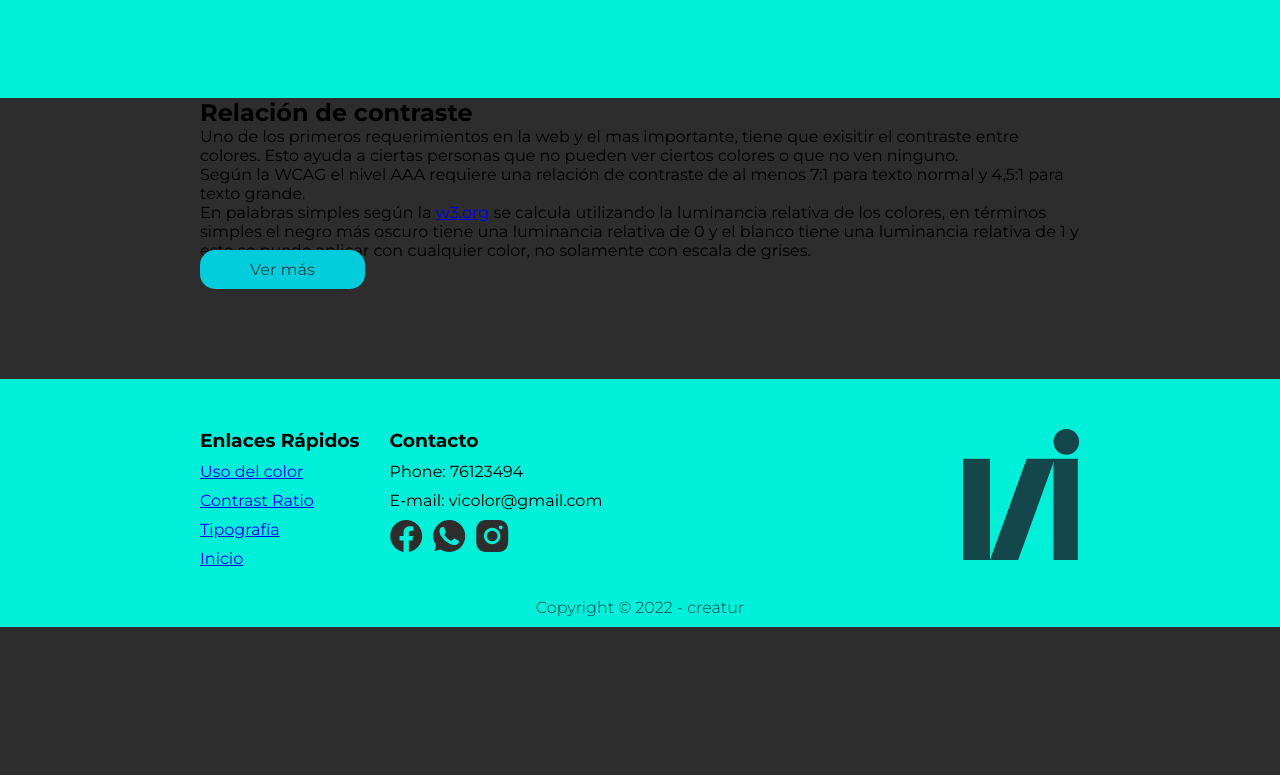
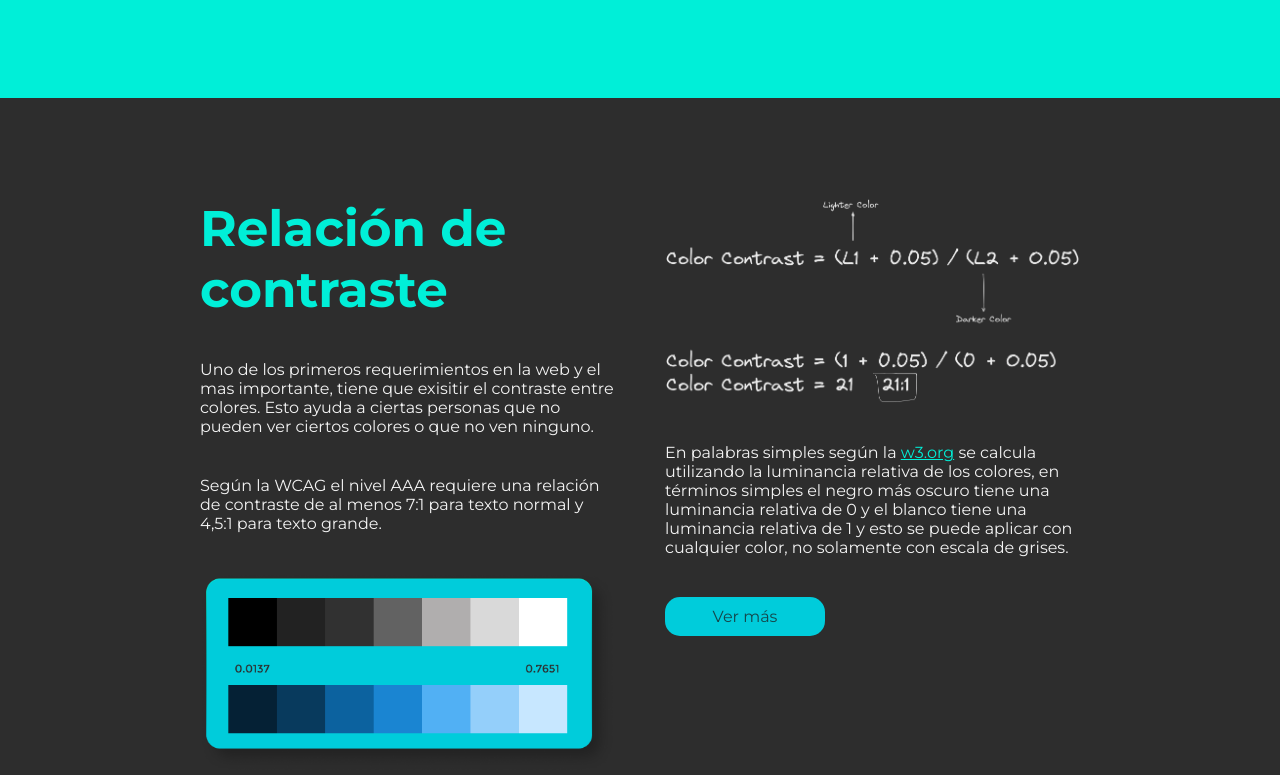
Before and after one commit to Benjamin-zalles/ViColor, a React (Vite) app: page /color in a window 1280 px wide. Shown: the part 1785-2560 px from the top of the page. Before the commit the page ends 2412 px from the top, so only its background shows below. Built offline with nearby package versions, Linux system fonts and the light colour scheme.

Commit message:
color web actualizado

```diff
--- a/src/pages/ColorWeb.jsx
+++ b/src/pages/ColorWeb.jsx
@@ -158,13 +158,13 @@ export default function ColorWeb() {
             Según la WCAG el nivel AAA requiere una relación de contraste de al
             menos 7:1 para texto normal y 4,5:1 para texto grande.
           </p>
-          {/* <img src={relacionDeContraste} alt="escala de contraste" /> */}
+          <img src={relacionDeContraste} alt="escala de contraste" />
         </div>
         <div className="colorweb-content-four-two">
-          {/* <img src={formula} alt="formula luminancia relativa" width="500px" /> */}
+          <img src={formula} alt="formula luminancia relativa"/>
           <p>
             En palabras simples según la{" "}
-            <a
+            <a className="enlace-w3"
               href="https://www.w3.org/TR/WCAG20/#contrast-ratiodef"
               target="_blank"
             >
--- a/src/style-components/boton.css
+++ b/src/style-components/boton.css
@@ -4,14 +4,16 @@
     background: var(--c-cyan);
     max-width: 10em;
     height: auto;
-    padding: 0.625em 3.125em;
+    padding: 0.625em 2.5em;
     border-radius: 0.9375em;
     text-decoration: none;
+    text-align: center;
     transition: background-color 0.5s ease;
 }
 
 .boton:hover {
     background: white;
-    padding: 0.650em 3.140em;
+    padding: 0.650em 2.5em;
+    text-align: center;
     font-weight: var(--w-semiBold);
 }
--- a/src/style-pages/colorweb.css
+++ b/src/style-pages/colorweb.css
@@ -293,8 +293,50 @@
 
 /* cuarto contenido */
 .colorweb-content-four {
+  padding-top: 6.25em;
   margin-left: 200px;
   margin-right: 200px;
+  display: grid;
+  grid-template-columns: repeat(auto-fit, minmax(300px, 1fr));
+  gap: 50px;
+}
+
+.colorweb-content-four-one {
+  display: flex;
+  flex-direction: column;
+  gap: 40px;
+}
+
+.colorweb-content-four-one h2 {
+  color: var(--c-turquiose);
+  font-size: var(--heading-2);
+}
+
+.colorweb-content-four-one p {
+  font-size: 1em;
+  color: var(--c-white);
+}
+
+.colorweb-content-four-one img {
+  width: 100%;
+}
+
+.colorweb-content-four-two {
+  display: flex;
+  flex-direction: column;
+  gap: 40px;
+}
+
+.colorweb-content-four-two p {
+  color: var(--c-white);
+}
+
+.colorweb-content-four-two .enlace-w3 {
+  color: var(--c-turquiose);
+}
+
+.colorweb-content-four-two img {
+  width: 100%;
 }
 
 /* RESPONSIVE */
```
